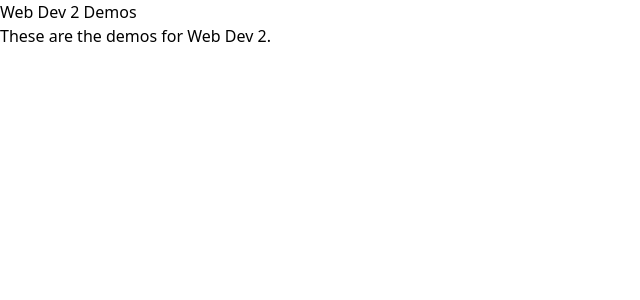
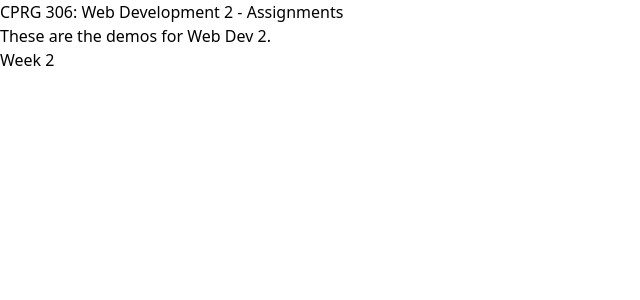
Before and after one commit to HaonanY96/cprg306-assignments, a Next.js app: page / in a window 1280 px wide. Shown: the top 300 px of the page, without its empty margins (0-640 px from the left). Built offline with nearby package versions, Linux system fonts and the light colour scheme.

Commit message:
Add student-info and Remove heading

```diff
--- a/app/page.js
+++ b/app/page.js
@@ -1,8 +1,15 @@
+import Link from "next/link";
+
 export default function Page() {
   return (
     <main>
-      <h1>Web Dev 2 Demos</h1>
+      <h1>CPRG 306: Web Development 2 - Assignments</h1>
       <p>These are the demos for Web Dev 2.</p>
+      <ul>
+        <li>
+          <Link href="/week-2">Week 2</Link>
+        </li>
+      </ul>
     </main>
   );
 }
--- a/app/week-2/heading.js
+++ /dev/null
@@ -1,7 +0,0 @@
-export default function Heading() {
-  return (
-    <header>
-      <h1>Week 2 Demos</h1>
-    </header>
-  );
-}
--- a/app/week-2/page.js
+++ b/app/week-2/page.js
@@ -1,17 +1,10 @@
-import Heading from "./heading";
 import StudentInfo from "./student-info";
 
 export default function Page() {
   return (
     <main>
-      <Heading />
+      <h1>Shopping List</h1>
       <StudentInfo />
-      <p>These are the demos for week 2</p>
-      <ul>
-        <li>
-          <Link href="/week-2">Week 2</Link>
-        </li>
-      </ul>
     </main>
   );
 }
--- a/app/week-2/student-info.js
+++ b/app/week-2/student-info.js
@@ -5,7 +5,7 @@ export default function StudentInfo() {
     <main>
       <h1>Haonan Ye</h1>
       <Link href="https://github.com/HaonanY96/cprg306-assignments">
-        Haonan's Github
+        https://github.com/HaonanY96/cprg306-assignments
       </Link>
     </main>
   );
```
